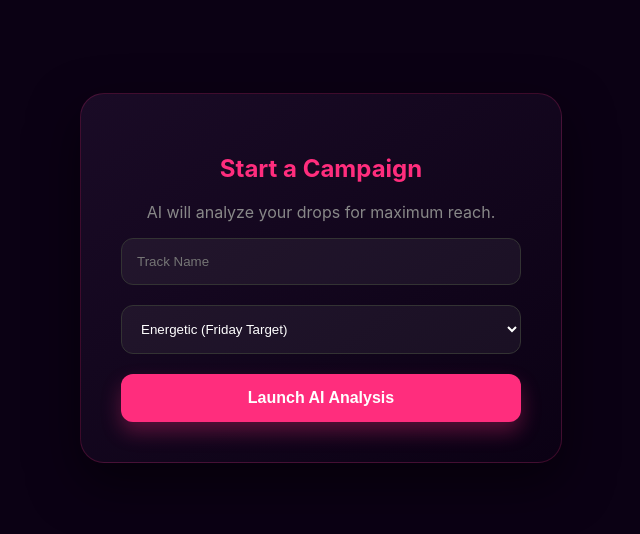
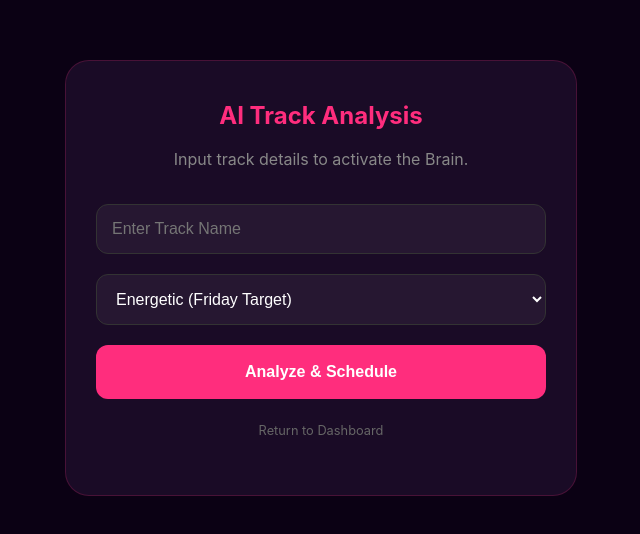
Before and after one commit to renovateafrica234-debug/Sparkam, a plain HTML site: page ai-studio.html in a window 1280 px wide. Shown: the part 122-656 px from the top of the page, without its empty margins (319-959 px from the left). Drawn offline with Linux system fonts and the light colour scheme.

Commit message:
Update ai-studio.html

```diff
--- a/ai-studio.html
+++ b/ai-studio.html
@@ -2,46 +2,40 @@
 <html lang="en">
 <head>
     <meta charset="UTF-8">
-    <title>Sparkam Studio</title>
+    <meta name="viewport" content="width=device-width, initial-scale=1.0">
+    <title>Studio | Sparkam</title>
     <script src="brain-core.js"></script>
     <style>
-        body { background: #0b0114; color: white; font-family: 'Inter', sans-serif; height: 100vh; display: flex; align-items: center; justify-content: center; margin: 0; }
-        .studio-card {
-            background: linear-gradient(145deg, #1a0b26, #0b0114);
-            padding: 40px; border-radius: 24px; width: 400px;
-            border: 1px solid rgba(255, 45, 125, 0.2);
-            box-shadow: 0 20px 50px rgba(0,0,0,0.5);
-            text-align: center;
-        }
-        input, select {
-            width: 100%; background: rgba(255,255,255,0.05); border: 1px solid #333;
-            padding: 15px; border-radius: 12px; color: white; margin-bottom: 20px; box-sizing: border-box;
-        }
-        .btn-trigger {
-            width: 100%; background: #ff2d7d; border: none; padding: 15px;
-            border-radius: 12px; color: white; font-weight: bold; font-size: 1rem; cursor: pointer;
-            box-shadow: 0 10px 20px rgba(255, 45, 125, 0.3);
-        }
+        body { background: #0b0114; color: white; font-family: 'Inter', sans-serif; min-height: 100vh; display: flex; align-items: center; justify-content: center; margin: 0; padding: 20px; box-sizing: border-box; }
+        .studio-box { width: 100%; max-width: 450px; background: #1a0b26; padding: 40px 30px; border-radius: 24px; border: 1px solid rgba(255, 45, 125, 0.2); text-align: center; }
+        input, select { width: 100%; background: rgba(255,255,255,0.05); border: 1px solid #333; padding: 15px; border-radius: 12px; color: white; margin-bottom: 20px; font-size: 1rem; box-sizing: border-box; }
+        input:focus { border-color: #ff2d7d; outline: none; }
+        .btn-launch { width: 100%; background: #ff2d7d; color: white; border: none; padding: 18px; border-radius: 12px; font-weight: bold; font-size: 1rem; cursor: pointer; transition: 0.2s; }
+        .btn-launch:active { transform: scale(0.98); }
     </style>
 </head>
 <body>
-    <div class="studio-card">
-        <h2 style="color: #ff2d7d">Start a Campaign</h2>
-        <p style="color: #888">AI will analyze your drops for maximum reach.</p>
-        <input type="text" id="name" placeholder="Track Name">
-        <select id="vibe">
+    <div class="studio-box">
+        <h2 style="color: #ff2d7d; margin-top: 0;">AI Track Analysis</h2>
+        <p style="color: #888; margin-bottom: 35px;">Input track details to activate the Brain.</p>
+
+        <input type="text" id="trackName" placeholder="Enter Track Name">
+        <select id="trackVibe">
             <option value="Energetic">Energetic (Friday Target)</option>
             <option value="Chill">Chill (Sunday Target)</option>
         </select>
-        <button class="btn-trigger" id="go">Launch AI Analysis</button>
+
+        <button class="btn-launch" id="launchBtn">Analyze & Schedule</button>
+        <p style="margin-top: 20px;"><a href="dashboard.html" style="color: #666; text-decoration: none; font-size: 0.8rem;">Return to Dashboard</a></p>
     </div>
 
     <script>
-        document.getElementById('go').onclick = () => {
-            const n = document.getElementById('name').value;
-            const v = document.getElementById('vibe').value;
-            if(!n) return;
-            MusicAIBrain.processNewTrack(n, v);
+        document.getElementById('launchBtn').onclick = () => {
+            const name = document.getElementById('trackName').value;
+            const vibe = document.getElementById('trackVibe').value;
+            if(!name) return alert("Please enter a track name.");
+
+            MusicAIBrain.processNewTrack(name, vibe);
             window.location.href = "dashboard.html";
         };
     </script>
```
